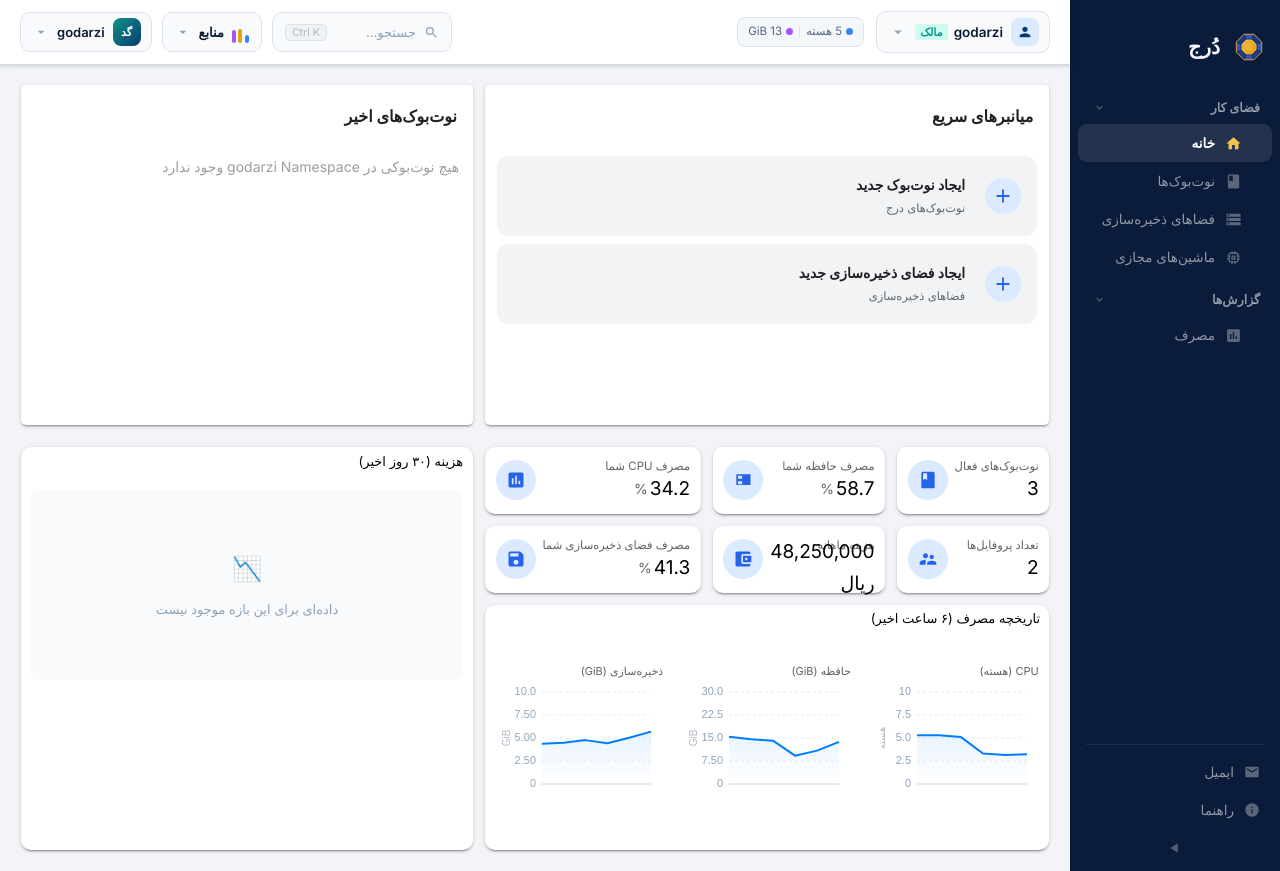
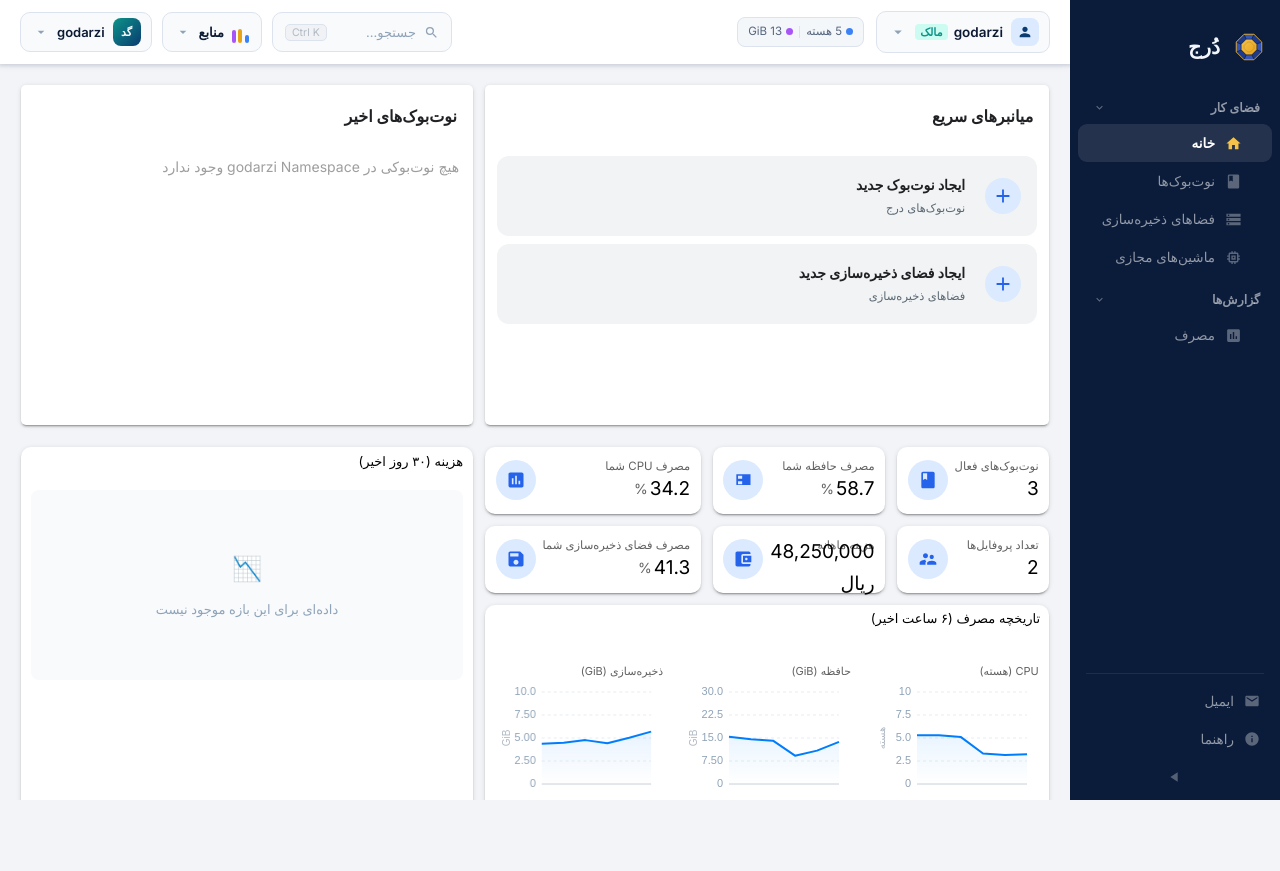
Before and after one commit to mohammadMoazam5833/dorjService, a React (Vite) app: page / in a window 1280 px wide. After the commit the page ends 800 px from the top, so only its background shows below. Built offline with nearby package versions, Linux system fonts and the light colour scheme; a web font is replaced by a local one.

Commit message:
layout: fixed viewport shell - sidebar stays fixed, only main content scrolls

```diff
--- a/src/components/AppShell.css
+++ b/src/components/AppShell.css
@@ -1,6 +1,7 @@
-.app-layout { display: flex; min-height: 100vh; background: var(--main-bg); }
-.app-content { flex: 1; min-width: 0; display: flex; flex-direction: column; }
-.app-header { height: var(--header-h); background: #fff; box-shadow: var(--shadow-header); display: flex; align-items: center; padding: 0 20px; gap: 10px; position: sticky; top: 0; z-index: 5; }
+.app-layout { display: flex; height: 100vh; overflow: hidden; background: var(--main-bg); }
+.drawer { height: 100vh; }
+.app-content { flex: 1; min-width: 0; display: flex; flex-direction: column; overflow: hidden; }
+.app-header { height: var(--header-h); flex-shrink: 0; background: #fff; box-shadow: var(--shadow-header); display: flex; align-items: center; padding: 0 20px; gap: 10px; z-index: 5; }
 .app-header-spacer { flex: 1; }
 
 /* search button */
@@ -20,7 +21,7 @@
   border-radius: 5px; padding: 1px 6px; white-space: nowrap;
 }
 .page-title { height: 74px; display: flex; align-items: center; padding: 0 24px; background: #fff; font-size: 17px; font-weight: 700; border-bottom: 1px solid var(--tab-line); }
-.main { flex: 1; display: flex; flex-direction: column; min-height: 0; }
+.main { flex: 1; display: flex; flex-direction: column; min-height: 0; overflow-y: auto; }
 .title-row { display: flex; align-items: center; gap: 16px; padding: 18px 24px 6px; background: #fff; }
 .title-row h2 { font-size: 16px; font-weight: 700; }
 .title-row .spacer { flex: 1; }
```
